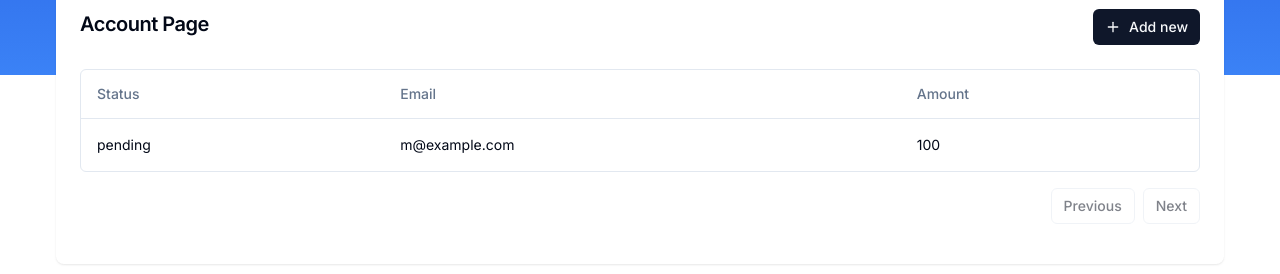
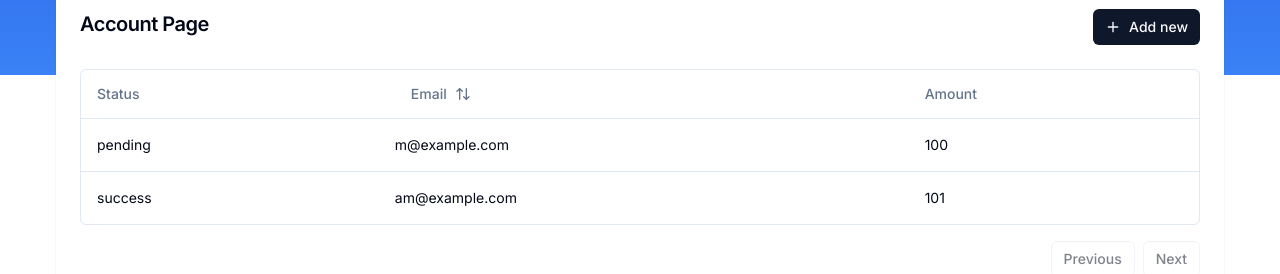
Before and after one commit to gratachu/finance-app, a Next.js app: page /accounts in a window 1280 px wide. Shown: the part 281-555 px from the top of the page. Built offline with nearby package versions, Linux system fonts and the light colour scheme; no server answers; what drizzle-zod, hono would draw is missing.

Commit message:
Add: sorting

```diff
--- a/app/(dashboard)/accounts/columns.ts
+++ b/app/(dashboard)/accounts/columns.tsx
@@ -1,6 +1,8 @@
 "use client"
 
 import { ColumnDef } from "@tanstack/react-table"
+import {Button} from "@/components/ui/button";
+import {ArrowUpDown} from "lucide-react";
 
 // This type is used to define the shape of our data.
 // You can use a Zod schema here if you want.
@@ -18,7 +20,17 @@
   },
   {
     accessorKey: "email",
-    header: "Email",
+    header: ({ column }) => {
+      return (
+        <Button
+          variant="ghost"
+          onClick={() => column.toggleSorting(column.getIsSorted() === "asc")}
+        >
+          Email
+          <ArrowUpDown className="ml-2 h-4 w-4" />
+        </Button>
+    )
+    },
   },
   {
     accessorKey: "amount",
--- a/app/(dashboard)/accounts/page.tsx
+++ b/app/(dashboard)/accounts/page.tsx
@@ -14,6 +14,12 @@
     amount: 100,
     status: "pending",
     email: "m@example.com",
+  },
+  {
+    id: "711111",
+    amount: 101,
+    status: "success",
+    email: "am@example.com",
   }
 ]
 
--- a/components/ui/data-table.tsx
+++ b/components/ui/data-table.tsx
@@ -2,9 +2,11 @@
 
 import {
   ColumnDef,
+  SortingState,
   flexRender,
   getCoreRowModel,
   getPaginationRowModel,
+  getSortedRowModel,
   useReactTable,
 } from "@tanstack/react-table"
 
@@ -17,6 +19,7 @@
   TableRow,
 } from "@/components/ui/table"
 import {Button} from "@/components/ui/button";
+import React from "react";
 
 interface DataTableProps<TData, TValue> {
   columns: ColumnDef<TData, TValue>[]
@@ -27,11 +30,18 @@
                                            columns,
                                            data,
                                          }: DataTableProps<TData, TValue>) {
+  const [sorting, setSorting] = React.useState<SortingState>([])
+
   const table = useReactTable({
     data,
     columns,
     getCoreRowModel: getCoreRowModel(),
     getPaginationRowModel: getPaginationRowModel(),
+    onSortingChange: setSorting,
+    getSortedRowModel: getSortedRowModel(),
+    state: {
+      sorting,
+    }
   })
 
   return (
```
